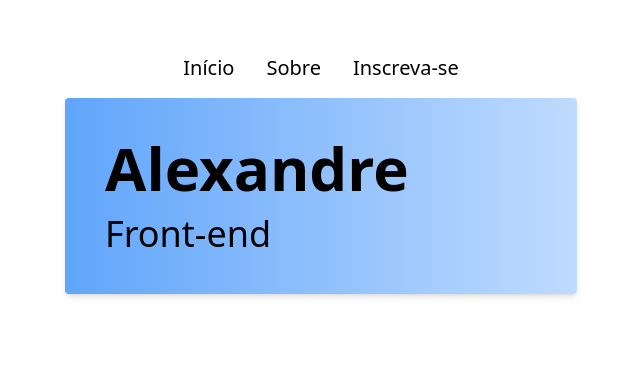
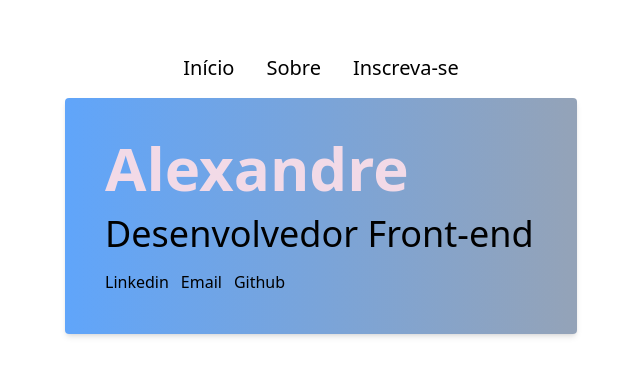
Before and after one commit to gafanhotoalexandre/alura-newsletter-subscribe, a plain HTML site: page sobre.html in a window 1280 px wide. Shown: the part 106-482 px from the top of the page, without its empty margins (319-959 px from the left). Drawn offline with nearby package versions, Linux system fonts and the light colour scheme.

Commit message:
adicionando links e melhorando csss

```diff
--- a/sobre.html
+++ b/sobre.html
@@ -6,6 +6,17 @@
     <meta name="viewport" content="width=device-width, initial-scale=1.0">
     <title>Portfolio</title>
     <script src="https://cdn.tailwindcss.com"></script>
+    <script>
+        tailwind.config = {
+            theme: {
+                extend: {
+                    colors: {
+                        primary: '#f2dae7'
+                    }
+                }
+            }
+        }
+    </script>
 </head>
 <body>
     <main class="flex flex-col justify-center items-center mx-auto my-40">
@@ -19,9 +30,14 @@
             </nav>
         </header>
 
-        <div class="p-10 mx-auto flex flex-col justify-center bg-gradient-to-r from-blue-400 to-blue-200 w-4/5 md:w-2/5 shadow-md rounded gap-4">
-            <p class="text-2xl md:text-4xl lg:text-6xl font-black">Alexandre</p>
-            <p class="text-xl md:text-2xl lg:text-4xl">Front-end</p>
+        <div class="p-10 mx-auto flex flex-col justify-center bg-gradient-to-r from-blue-400 to-slate-400 w-4/5 md:w-2/5 shadow-md rounded gap-4">
+            <p class="text-2xl md:text-4xl lg:text-6xl font-black text-primary">Alexandre</p>
+            <p class="text-xl md:text-2xl lg:text-4xl">Desenvolvedor Front-end</p>
+            <ul class="flex gap-3">
+                <li><a class="hover:font-bold hover:text-primary duration-150 delay-200" href="#" target="_blank">Linkedin</a></li>
+                <li><a class="hover:font-bold hover:text-primary duration-150 delay-200" href="mailto:alexandrevmartinsdelima@gmail.com" target="_blank">Email</a></li>
+                <li><a class="hover:font-bold hover:text-primary duration-150 delay-200" href="https://github.com/gafanhotoalexandre" target="_blank">Github</a></li>
+            </ul>
         </div>
     </main>
 </body>
```
